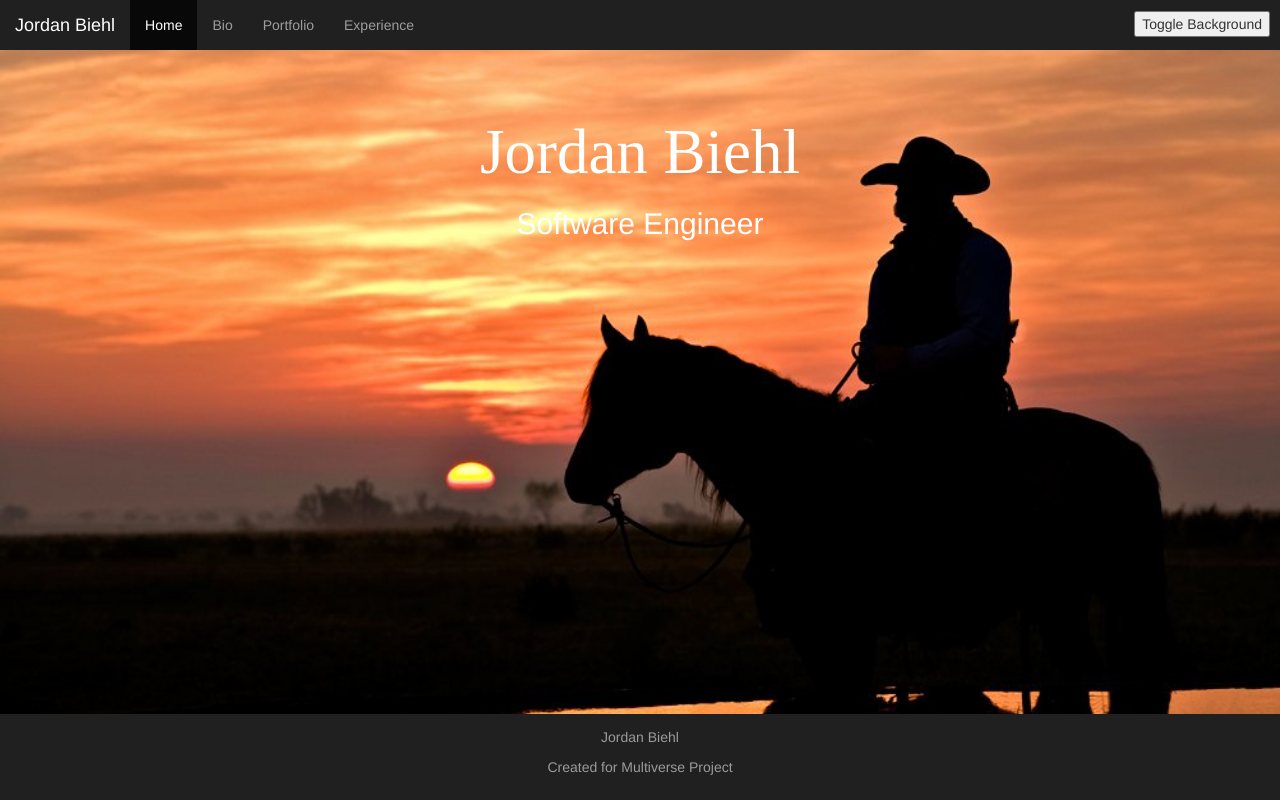
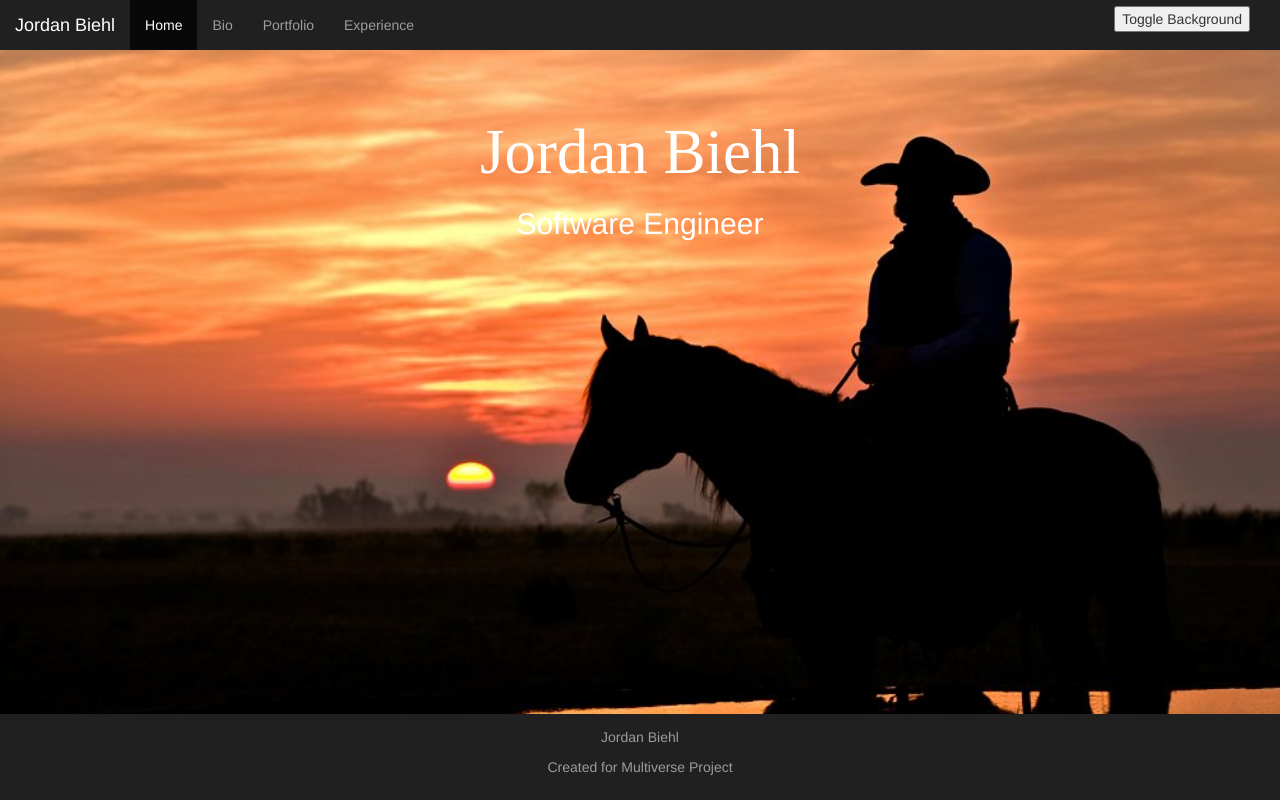
Before and after one commit to jbiehl88/jbPortfolio, a plain HTML site: page index.html in a window 1280 px wide. Drawn offline with nearby package versions, Linux system fonts and the light colour scheme.

Commit message:
Update style.css

```diff
--- a/style.css
+++ b/style.css
@@ -82,10 +82,10 @@ body{
   }
 
   #theme-toggle {
-    margin: 5px 5px 5px 30px;
+/*     margin: 5px 5px 5px 30px; */
     position: fixed;
     top: 6px;
-    right: 5px;
+    right: 30px;
   }
 
 .card-text {
```
